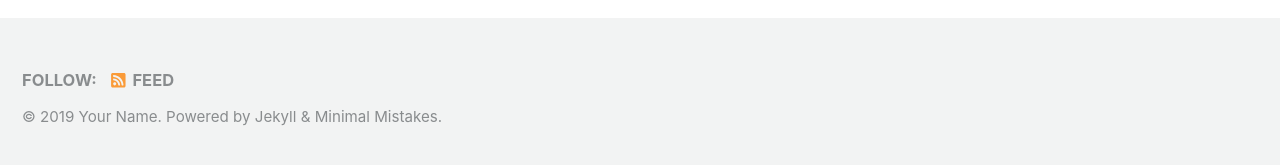
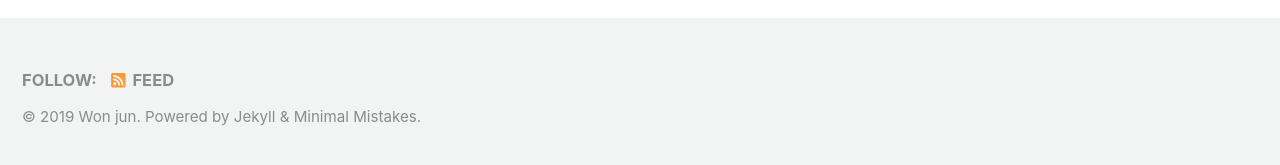
Before and after one commit to nttejun/nttejun.github.io, a Jekyll site: the page built from index.html, in a window 1280 px wide and 900 px high, scrolled down 222 px. Shown: the part 727-892 px from the top of the window. Built offline with Jekyll 4.4.1, drawn with Linux system fonts in a browser that asks for light colours; cached includes are drawn as plain includes; nearby versions of some CDN libraries; the list of posts is cut into pages by our own code.

Commit message:
Update blog setting

```diff
--- a/Gemfile
+++ b/Gemfile
@@ -1,2 +1,3 @@
 source "https://rubygems.org"
 gemspec
+gem 'github-pages', group: :jekyll_plugins
--- a/_config.yml
+++ b/_config.yml
@@ -16,9 +16,9 @@ minimal_mistakes_skin    : "default" # "air", "aqua", "contrast", "dark", "dirt"
 
 # Site Settings
 locale                   : "en-US"
-title                    : "Site Title"
+title                    : "메모하고 개발하기"
 title_separator          : "-"
-name                     : "Your Name"
+name                     : "Won jun"
 description              : "An amazing website."
 url                      : "https://nttejun.githun.io" # the base hostname & protocol for your site e.g. "https://mmistakes.github.io"
 baseurl                  : "" # the subpath of your site, e.g. "/blog"
```
